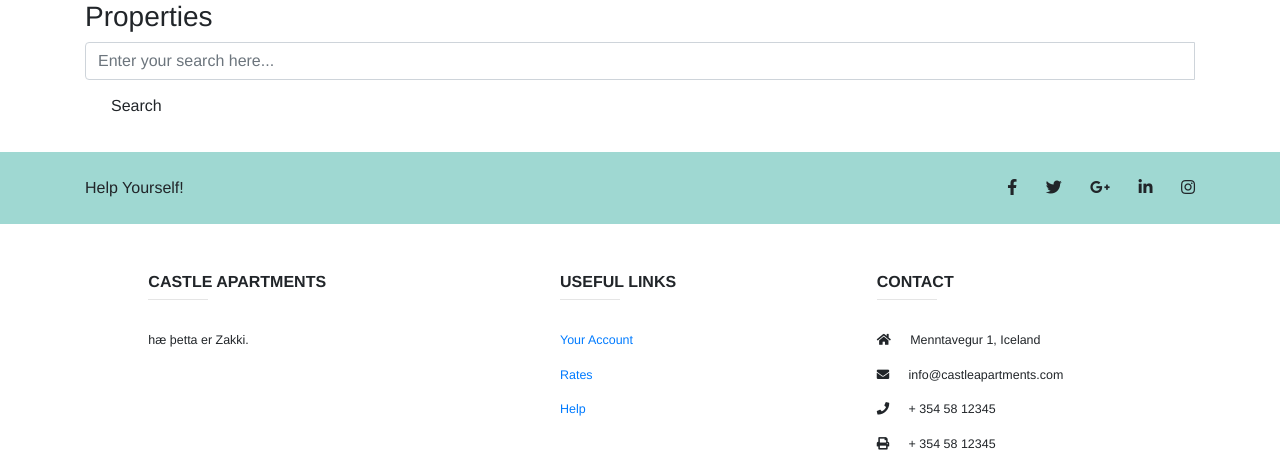
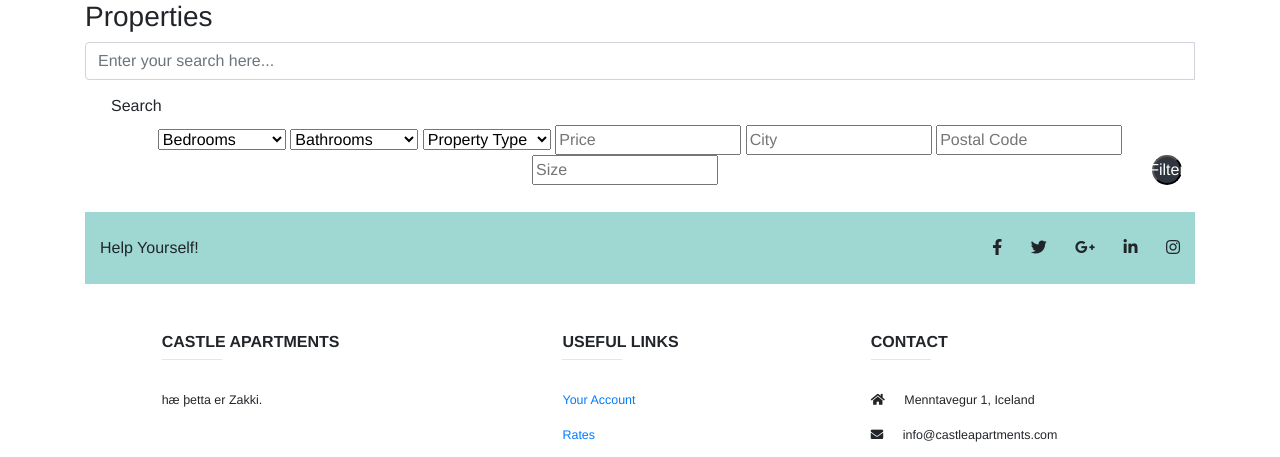
Before and after one commit to zakkimoto/castleapartments, a Django app: page /properties/ in a window 1280 px wide. Shown: the part 56-513 px from the top of the page. Run offline with Django 3.2, Linux system fonts and the light colour scheme; data that the repository does not hold is empty; some libraries are stand-ins or nearby versions.

Commit message:
search bar fixed

```diff
--- a/static/css/main.css
+++ b/static/css/main.css
@@ -60,22 +60,16 @@ p {
 }
 
 footer{
+    display: block;
     left: 0;
     bottom: 0;
     height: 5px;
     width: 100%;
+    background: white;
+    background-color: #9FD8D2;
 }
-
-
-footer{
-    left: 0;
-    bottom: 0;
-    height: 5px;
-    width: 100%;
-}
-
 .search-container {
- position: absolute;
+    position: fixed;
     top: 50%;
     left: 50%;
     transform: translate(-50%, -50%);
@@ -130,7 +124,7 @@ footer{
 
 
 .search-container {
- position: absolute;
+ position: fixed;
  top: 50%;
  left: 50%;
  transform: translate(-50%, -50%);
@@ -138,6 +132,7 @@ footer{
  height: 30px;
  border-radius: 40px;
  padding: 10px;
+    margin:auto;
 }
 
 .search-container:hover > .search-box {
@@ -205,10 +200,6 @@ footer{
 }
 
 
-
-
-
-
 #logo {
     background-image: url("https://scontent-arn2-1.xx.fbcdn.net/v/t1.15752-9/60112239_319498335413191_7086137112830935040_n.png?_nc_cat=100&_nc_ht=scontent-arn2-1.xx&oh=76c9c8d37a4bce54f3a626c83835b95b&oe=5D6BA672");
     background-image:none, url("https://scontent-arn2-1.xx.fbcdn.net/v/t1.15752-9/60112239_319498335413191_7086137112830935040_n.png?_nc_cat=100&_nc_ht=scontent-arn2-1.xx&oh=76c9c8d37a4bce54f3a626c83835b95b&oe=5D6BA672");
@@ -246,6 +237,10 @@ footer{
     display: inline;
 }
 
+select{
+    width: 8em;
+}
+
 
 
 /*.property-img {
--- a/templates/property/index.html
+++ b/templates/property/index.html
@@ -2,12 +2,63 @@
 
 {% block content %}
     <h3>Properties</h3>
-    <div class="input-group">
-        <input type="search" class="form-control" id="search-box" placeholder="Enter your search here..."/>
+    <span class="input-group">
+        <input type="text" class="form-control" id="search-box" placeholder="Enter your search here..."/>
         <div class="input-group btn">
-            <button type="button" id="search-btn" class="btn btn-default">Search</button>
-        </div>
-    </div>
+        </span>
+    <span>
+        <button type="button" id="search-btn" class="btn btn-default">Search</button>
+    </span>
+
+
+    <form method="get" action="{% url 'filter' %}">
+            <select type="dropdown-menu" name="bedrooms">
+                <option class="dropdown-item" disabled selected>Bedrooms</option>
+                <option class="dropdown-item" href="#">0</option>
+                <option class="dropdown-item" href="#">1</option>
+                <option class="dropdown-item" href="#">2</option>
+                <option class="dropdown-item" href="#">3</option>
+                <option class="dropdown-item" href="#">4</option>
+                <option class="dropdown-item" href="#">5</option>
+                <option class="dropdown-item" href="#">6</option>
+                <option class="dropdown-item" href="#">7</option>
+                <option class="dropdown-item" href="#">8</option>
+                <option class="dropdown-item" href="#">9</option>
+            </select>
+            <select type="dropdown-menu" name="Bathrooms">
+                    <option class="dropdown-item" disabled selected>Bathrooms</option>
+                    <option class="dropdown-item" href="#">0</option>
+                    <option class="dropdown-item" href="#">1</option>
+                    <option class="dropdown-item" href="#">2</option>
+                    <option class="dropdown-item" href="#">3</option>
+                    <option class="dropdown-item" href="#">4</option>
+                    <option class="dropdown-item" href="#">5</option>
+                    <option class="dropdown-item" href="#">6</option>
+                    <option class="dropdown-item" href="#">7</option>
+                    <option class="dropdown-item" href="#">8</option>
+                    <option class="dropdown-item" href="#">9</option>
+                </select>
+            <select type="dropdown-menu" name="Property-Type" >
+                <option class="dropdown-item" disabled selected>Property Type</option>
+                <option class="dropdown-item" href="#">Villa</option>
+                <option class="dropdown-item" href="#">Apartment</option>
+                <option class="dropdown-item" href="#">Summerhouse</option>
+                <option class="dropdown-item" href="#">House</option>
+                <option class="dropdown-item" href="#">Land</option>
+            </select>
+
+            <input type="text" name="Price" placeholder="Price"/>
+            <input type="text" name="city" placeholder="City"/>
+            <input type="text" name="postal_code" placeholder="Postal Code"/>
+            <input type="text" name="Size" placeholder="Size"/>
+
+            <button type="submit" class="search-btn">
+                Filter
+            </button>
+        </form>
+
+
+
 
     <div class="properties">
         {% for property in properties %}
```
Also changed, not shown: templates/home/index.html (+0 -8 lines). Lines whose indentation alone changed are shown as unchanged.
